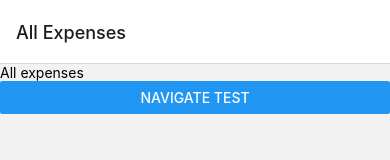
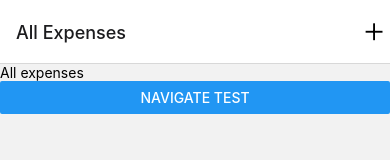
Before and after one commit to MinoThauros/Budget-app, a React Native app: screen / in a window 390 px wide. Shown: the top 160 px of the page. Built offline with nearby package versions, Linux system fonts and the light colour scheme.

Commit message:
added header button

```diff
--- a/App.tsx
+++ b/App.tsx
@@ -9,6 +9,7 @@ import {Ionicons} from '@expo/vector-icons';
 import Components from './screens/components';
 import { Provider } from 'react-redux';
 import { store } from './redux/store';
+import {HeaderButton} from './components/headerAddButton';
 /**
  Gameplan:
  1) Build all components needed:
@@ -25,7 +26,11 @@ export default function App() {
   return (
     <Provider store={store}>
       <NavigationContainer>
-        <Tab.Navigator>
+        <Tab.Navigator screenOptions={{
+          headerRight:({color,size}:any)=> <HeaderButton size={30}/>
+
+
+        }}>
 
 
           <Tab.Screen
@@ -75,3 +80,11 @@ const styles = StyleSheet.create({
     justifyContent: 'center',
   },
 });
+
+/**
+ * todo:
+ * + add plus button in order to add more spendings
+ * + style header
+ * + add background colors and themes (linear gradient maybe)
+ * + use overlay for form
+ */
--- /dev/null
+++ b/components/headerAddButton.tsx
@@ -0,0 +1,28 @@
+import { View, StyleSheet,Pressable } from "react-native";
+import {Ionicons} from '@expo/vector-icons';
+
+export const HeaderButton=({size}:any):JSX.Element=>{
+
+    return(
+        <Pressable style={({pressed})=>(pressed ? styles.pressed:null)}>
+              <View style={styles.container}>
+        <View style={styles.iconTainer}>
+            <Ionicons name="add" size={size}/>
+        </View>
+
+    </View>
+        </Pressable>
+)
+};
+
+const styles = StyleSheet.create({
+    container: {
+    },
+
+    iconTainer:{
+        flex:1
+    },
+    pressed:{
+        opacity:0.5
+    },
+  });
```
